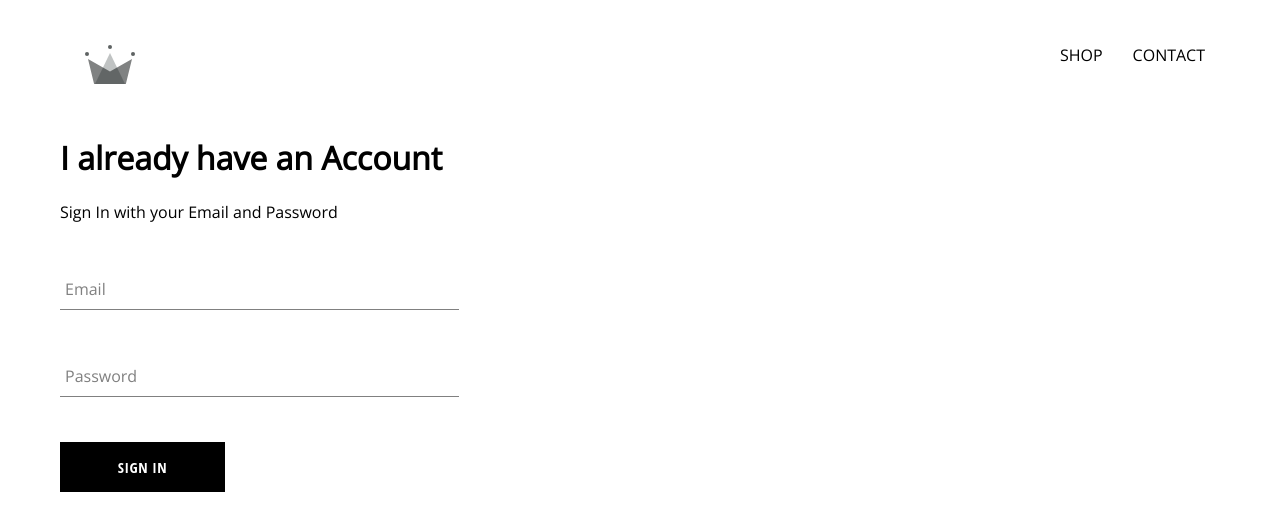
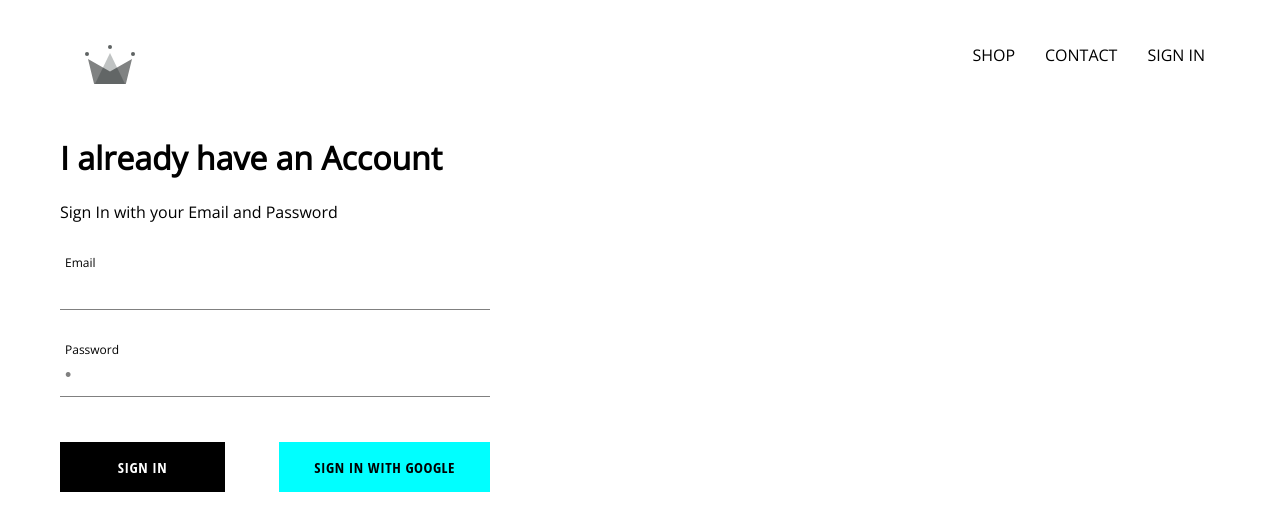
Before and after one commit to Anknush/ecommerce-first, a React (Create React App) app: page /signin in a window 1280 px wide. Shown: the top 530 px of the page. Built offline with nearby package versions, Linux system fonts and the light colour scheme; no server answers.

Commit message:
Sign in componnet and custom Button component

```diff
--- a/package.json
+++ b/package.json
@@ -7,6 +7,7 @@
     "@testing-library/react": "^11.2.6",
     "@testing-library/user-event": "^12.8.3",
     "eslint": "^7.25.0",
+    "firebase": "^8.4.3",
     "node-sass": "^5.0.0",
     "prettier": "^2.2.1",
     "react": "^17.0.2",
--- a/src/App.css
+++ b/src/App.css
@@ -6,3 +6,6 @@
   text-decoration: none;
   color: black;
 }
+* {
+  box-sizing: border-box;
+}
--- a/src/App.js
+++ b/src/App.js
@@ -4,10 +4,30 @@
 import ShopData from "./pages/homepage/shop/shop-components";
 import Header from "./components/menu-component/header/header-component";
 import SignInSignUpPage from "./pages/homepage/sign-in-sign-up/sign-in-sign-up-components";
-function App() {
+import React from "react";
+import { auth } from "./firabase.utils";
+class App extends React.Component {
+  constructor() {
+    super();
+
+    this.state = {
+      currentUser: null,
+    };
+  }
+  unSebscribedAuth = null;
+  componentDidMount() {
+    this.unSebscribedAuth = auth.onAuthStateChanged((user) => {
+      this.setState({ currentUser: user });
+      console.log(user);
+    });
+  }
+  componentWillUnmount() {
+    this.unSebscribedAuth();
+  }
+  render() {
     return (
       <div>
-      <Header />
+        <Header currentUser={this.state.currentUser} />
         <Switch>
           <Route exact path="/" component={HomePage} />
           <Route exact path="/shop" component={ShopData} />
@@ -16,5 +36,6 @@
       </div>
     );
   }
+}
 
 export default App;
--- a/src/components/menu-component/custom-buttton/custom-button-components.js
+++ b/src/components/menu-component/custom-buttton/custom-button-components.js
@@ -1,8 +1,11 @@
 import React from "react";
 import "./custom-button-styles.scss";
 
-const CustomButton = ({ children, ...otherProps }) => (
-  <button {...otherProps} className="custom-button">
+const CustomButton = ({ children, isGoogleSignIn, ...otherProps }) => (
+  <button
+    className={`${isGoogleSignIn ? "google-sign-in" : " "} custom-button`}
+    {...otherProps}
+  >
     {children}
   </button>
 );
--- a/src/components/menu-component/custom-buttton/custom-button-styles.scss
+++ b/src/components/menu-component/custom-buttton/custom-button-styles.scss
@@ -19,4 +19,14 @@
     color: black;
     border: 1px solid black;
   }
+  &.google-sign-in {
+    background-color: aqua;
+    color: black;
+
+    &:hover {
+      background-color: black;
+      color: red;
+      border: 1px solid black;
+    }
+  }
 }
--- a/src/components/menu-component/header/header-component.js
+++ b/src/components/menu-component/header/header-component.js
@@ -1,8 +1,9 @@
 import React from "react";
 import { Link } from "react-router-dom";
 import { ReactComponent as Logo } from "../../../assets/crown.svg";
+import { auth } from "../../../firabase.utils";
 import "./header-styles.scss";
-const Header = () => (
+const Header = ({ currentUser }) => (
   <div className="header">
     <Link className="logo-container" to="/">
       <Logo className="logo" />
@@ -14,6 +15,15 @@
       <Link className="option" to="/contact">
         CONTACT
       </Link>
+      {currentUser ? (
+        <div className="option" onClick={() => auth.signOut()}>
+          SIGN OUT
+        </div>
+      ) : (
+        <Link className="option" to="/signin">
+          SIGN IN
+        </Link>
+      )}
     </div>
   </div>
 );
--- a/src/components/menu-component/header/header-styles.scss
+++ b/src/components/menu-component/header/header-styles.scss
@@ -20,6 +20,7 @@
 
     .option {
       padding: 10px 15px;
+      cursor: pointer;
     }
   }
 }
--- a/src/components/menu-component/signIn/signIn-component.js
+++ b/src/components/menu-component/signIn/signIn-component.js
@@ -1,15 +1,16 @@
 import React from "react";
+import { signInWithGoogle } from "../../../firabase.utils";
 import CustomButton from "../custom-buttton/custom-button-components";
 import FormInput from "../form-input/form-input-component";
 import "./signIn-styles.scss";
 
 class SignIn extends React.Component {
-  constructor() {
-    super();
+  constructor(props) {
+    super(props);
 
     this.state = {
-      Email: "",
-      Password: "",
+      Email: " ",
+      Password: " ",
     };
   }
   handleChange = (event) => {
@@ -30,8 +31,8 @@
           <FormInput
             name="Email"
             type="email"
+            handleChange={this.handleChange}
             value={this.state.Email}
-            handleChange={this.handleChange}
             label="Email"
             required
           />
@@ -43,7 +44,13 @@
             label="Password"
             required
           />
-          <CustomButton type="submit">Sign In</CustomButton>
+          <div className="buttons">
+            {" "}
+            <CustomButton type="submit">Sign In</CustomButton>
+            <CustomButton onClick={signInWithGoogle} isGoogleSignIn>
+              Sign In with Google
+            </CustomButton>
+          </div>
         </form>
       </div>
     );
--- a/src/components/menu-component/signIn/signIn-styles.scss
+++ b/src/components/menu-component/signIn/signIn-styles.scss
@@ -1,8 +1,12 @@
 .sign-in {
-  width: 30vw;
+  width: 430px;
   display: flex;
   flex-direction: column;
 }
 .title {
   margin: 10px 0;
 }
+.buttons {
+  display: flex;
+  justify-content: space-between;
+}
--- /dev/null
+++ b/src/firabase.utils.js
@@ -0,0 +1,23 @@
+import firebase from "firebase/app";
+import "firebase/firestore";
+import "firebase/auth";
+
+const config = {
+  apiKey: "AIzaSyAu1nnybmJm2NDUa18U29oyPhRTCNFqeeE",
+  authDomain: "ecommerce-app-fe971.firebaseapp.com",
+  projectId: "ecommerce-app-fe971",
+  storageBucket: "ecommerce-app-fe971.appspot.com",
+  messagingSenderId: "1019083570256",
+  appId: "1:1019083570256:web:62c2e86d3db6dff8d0e555",
+  measurementId: "G-48WQ2J7DZ5",
+};
+
+firebase.initializeApp(config);
+
+export const auth = firebase.auth();
+export const firestore = firebase.firestore();
+const provider = new firebase.auth.GoogleAuthProvider();
+provider.setCustomParameters({ prompt: "select_account" });
+export const signInWithGoogle = () => auth.signInWithPopup(provider);
+
+export default firebase;
```
Also changed, not shown: 1 other file (tests, documents, lock files or other folders). Lines whose indentation alone changed are shown as unchanged.
